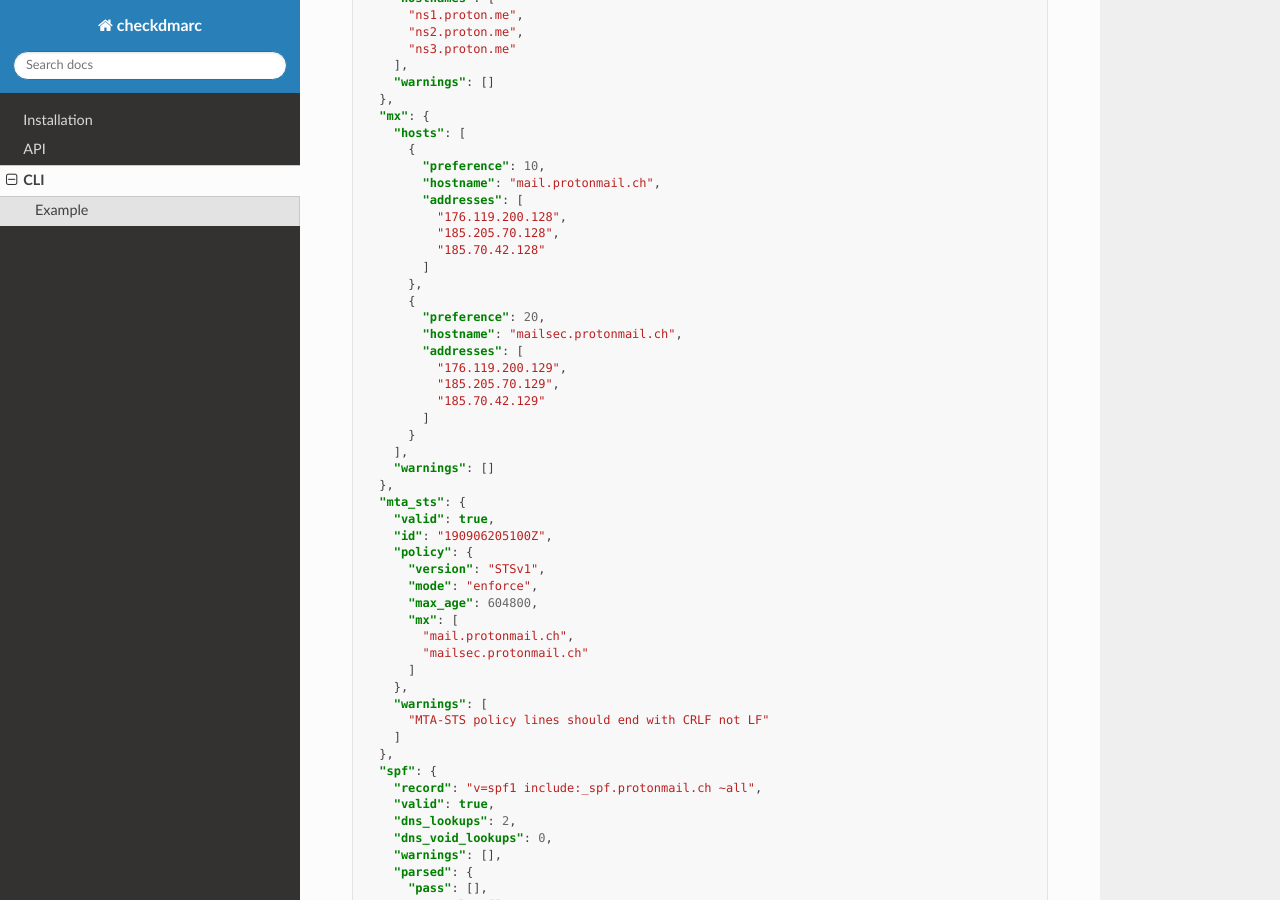
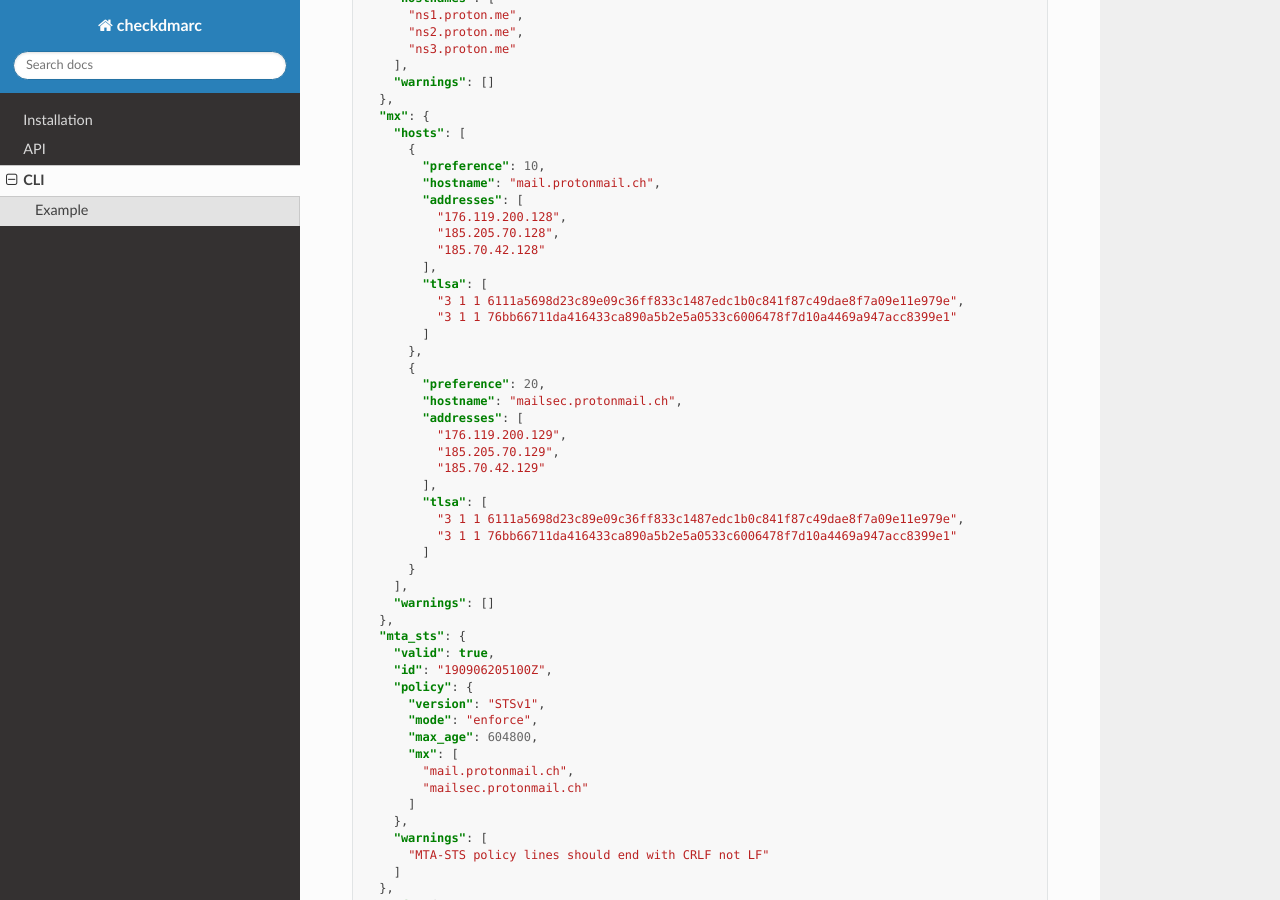
Before and after one commit to domainaware/checkdmarc, a Sphinx documentation site: the page built from docs/source/cli.md, in a window 1280 px wide and 900 px high, scrolled down 977 px. Built offline with Sphinx 7.4.7 and the Read the Docs theme 2.0.0, drawn with Linux system fonts in a browser that asks for light colours; the version number could not be read and is left out.

Commit message:
Update docs

```diff
--- a/docs/source/cli.md
+++ b/docs/source/cli.md
@@ -63,6 +63,10 @@
           "176.119.200.128",
           "185.205.70.128",
           "185.70.42.128"
+        ],
+        "tlsa": [
+          "3 1 1 6111a5698d23c89e09c36ff833c1487edc1b0c841f87c49dae8f7a09e11e979e",
+          "3 1 1 76bb66711da416433ca890a5b2e5a0533c6006478f7d10a4469a947acc8399e1"
         ]
       },
       {
@@ -72,6 +76,10 @@
           "176.119.200.129",
           "185.205.70.129",
           "185.70.42.129"
+        ],
+        "tlsa": [
+          "3 1 1 6111a5698d23c89e09c36ff833c1487edc1b0c841f87c49dae8f7a09e11e979e",
+          "3 1 1 76bb66711da416433ca890a5b2e5a0533c6006478f7d10a4469a947acc8399e1"
         ]
       }
     ],
```
